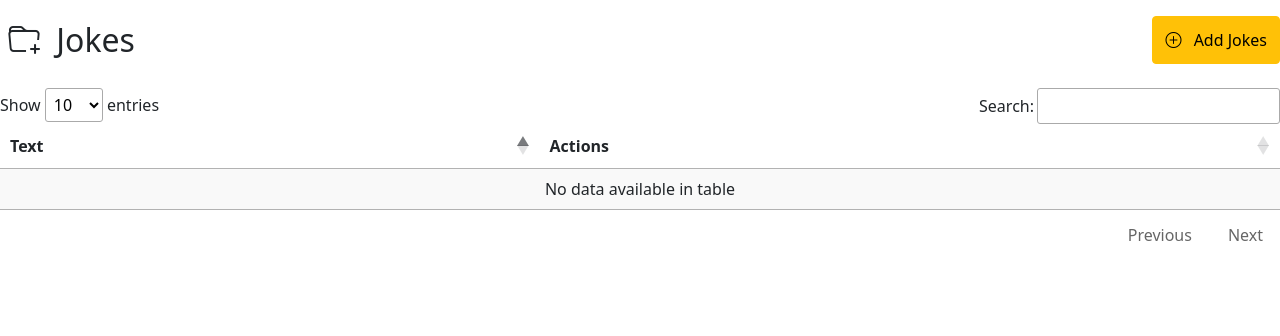
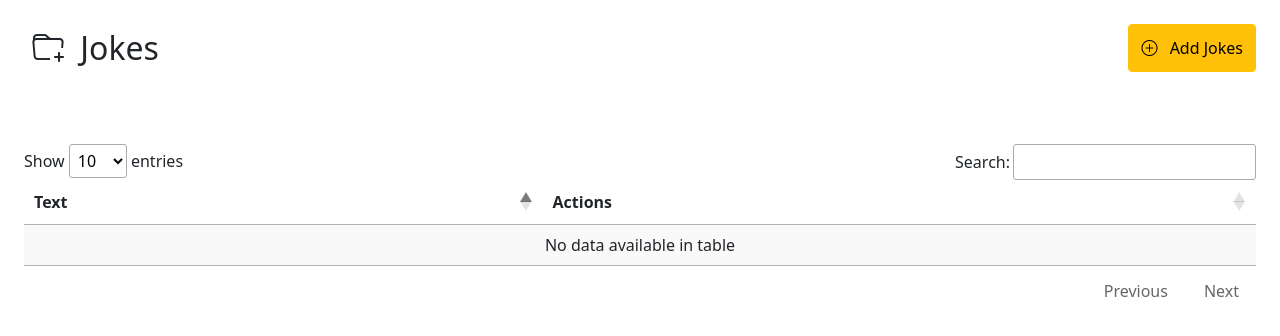
Before and after one commit to Boutainaelatbaoui/Joke-mvc, a PHP site: page / in a window 1280 px wide. Shown: the top 336 px of the page. Run offline with PHP 8.4, Linux system fonts and the light colour scheme; data that the repository does not hold is empty; some libraries are stand-ins or nearby versions.

Commit message:
Added files

```diff
--- /dev/null
+++ b/MVCCRUD/assets/css/style.css
@@ -0,0 +1,9 @@
+* {
+    margin: 0;
+    padding: 0;
+    box-sizing: border-box;
+}
+
+body{
+    margin: auto !important;
+}
--- a/MVCCRUD/include/head.php
+++ b/MVCCRUD/include/head.php
@@ -9,6 +9,7 @@
     </title>
     <link href="https://cdn.jsdelivr.net/npm/select2@4.1.0-rc.0/dist/css/select2.min.css" rel="stylesheet" />
     <!-- ================== BEGIN core-css ================== -->
+    <link rel="stylesheet" href="../assets/css/style.css">
     <link href="https://cdn.jsdelivr.net/npm/bootstrap@5.2.2/dist/css/bootstrap.min.css" rel="stylesheet" integrity="sha384-Zenh87qX5JnK2Jl0vWa8Ck2rdkQ2Bzep5IDxbcnCeuOxjzrPF/et3URy9Bv1WTRi" crossorigin="anonymous">
     <link href="https://cdn.jsdelivr.net/npm/bootstrap@5.0.0/dist/css/bootstrap.min.css" rel="stylesheet">
     <link rel="stylesheet" href="https://cdn.jsdelivr.net/npm/bootstrap-icons@1.10.2/font/bootstrap-icons.css">
--- a/MVCCRUD/public/index.php
+++ b/MVCCRUD/public/index.php
@@ -6,8 +6,8 @@
     include("../include/head.php");
     ?>
 </head>
-<body>
-    <div class="d-flex justify-content-between mt-3 mb-4 ms-2">
+<body class="m-4">
+    <div class="d-flex justify-content-between mt-3 mb-5 pb-4 ms-2">
         <div class="fs-2">
             <span class="me-2"><i class="bi bi-folder-plus"></i></span>
             <span>Jokes</span>
```
